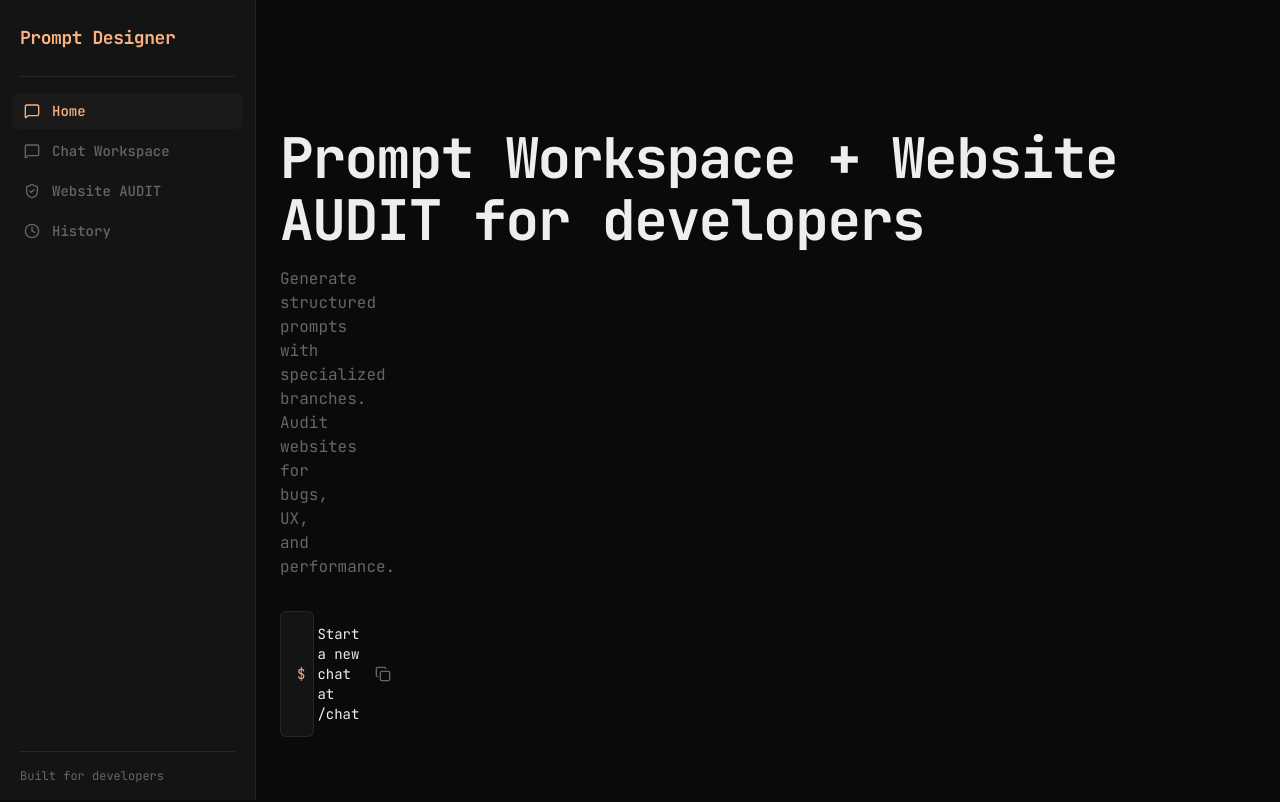
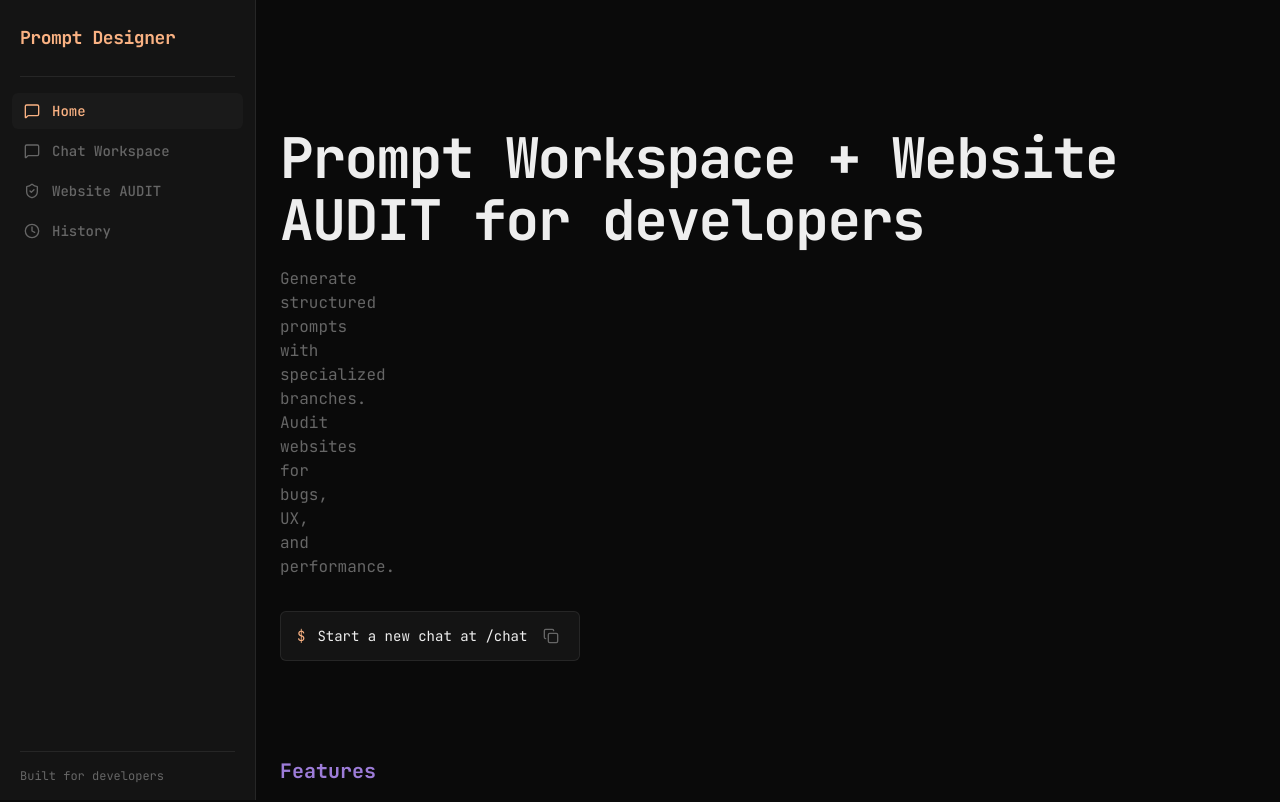
Before and after one commit to Eztriqs21/Prompt-Designer, a React (Vite) app: page /Prompt-Designer/ in a window 1280 px wide. Shown: the top 802 px of the page. Built offline with nearby package versions, Linux system fonts and the light colour scheme; no server answers.

Commit message:
fix: widen max-width constraints to prevent aggressive text wrapping

```diff
--- a/src/components/masterPrompt/NewChatForm.tsx
+++ b/src/components/masterPrompt/NewChatForm.tsx
@@ -55,7 +55,7 @@ export default function NewChatForm({ onSubmit, onCancel }: NewChatFormProps) {
   return (
     <form
       onSubmit={handleSubmit}
-      className="bg-surface-alt border border-border-soft rounded-md p-5 space-y-4 max-w-lg w-full"
+      className="bg-surface-alt border border-border-soft rounded-md p-5 space-y-4 max-w-2xl w-full"
     >
       <div className="flex items-center justify-between">
         <h3 className="text-sm font-semibold text-ink-primary flex items-center gap-2">
--- a/src/pages/AuditPage.tsx
+++ b/src/pages/AuditPage.tsx
@@ -55,7 +55,7 @@ export default function AuditPage() {
             Website Audit
           </h1>
 
-          <p className="text-sm text-ink-muted max-w-md mx-auto">
+          <p className="text-sm text-ink-muted max-w-xl mx-auto">
             Analyze websites for code issues, bugs, UX problems, and performance concerns.
             Get a professional QA-style report.
           </p>
--- a/src/pages/HomePage.tsx
+++ b/src/pages/HomePage.tsx
@@ -54,7 +54,7 @@ export default function HomePage() {
         </p>
 
         {/* Command strip */}
-        <div className="inline-flex items-center gap-3 bg-surface-alt border border-border-soft rounded-md px-4 py-3 max-w-md">
+        <div className="inline-flex items-center gap-3 bg-surface-alt border border-border-soft rounded-md px-4 py-3">
           <span className="text-accent-primary text-sm">$</span>
           <code className="text-sm text-ink-primary flex-1">Start a new chat at /chat</code>
           <button
```
